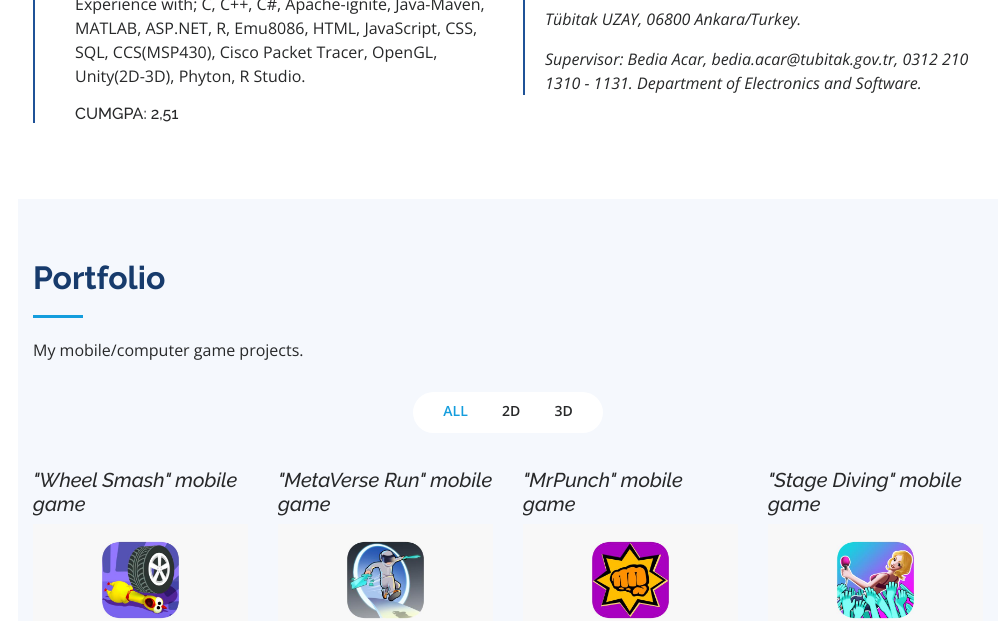
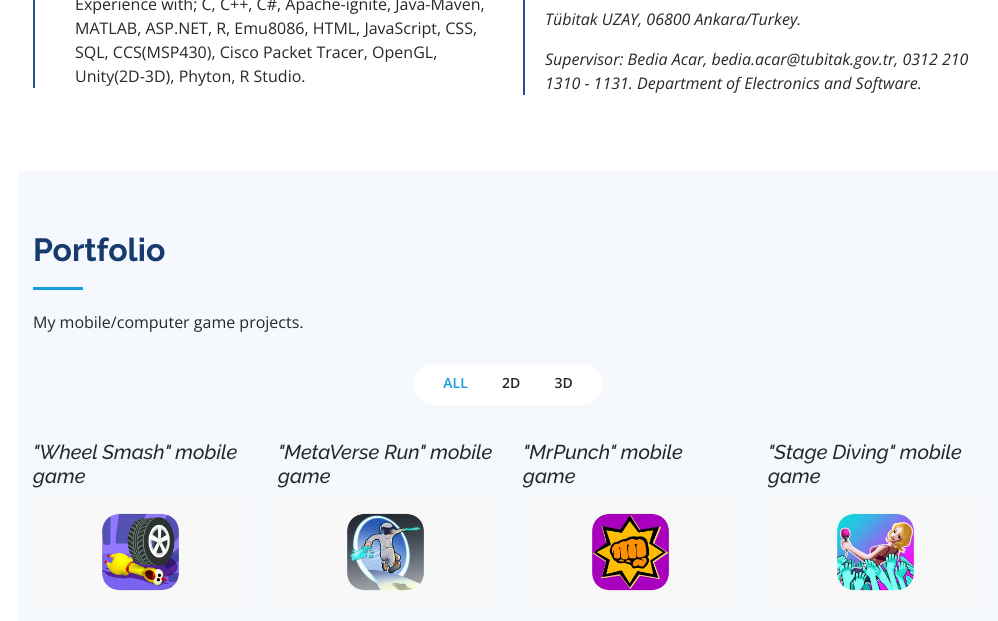
Before and after one commit to kurumsaleyup/kurumsaleyup.github.io, a plain HTML site: page index.html in a window 1280 px wide. Shown: the part 2584-3205 px from the top of the page, without its empty margins (282-1280 px from the left). Drawn offline with nearby package versions, Linux system fonts and the light colour scheme.

Commit message:
CUMGPA deleted

```diff
--- a/index.html
+++ b/index.html
@@ -280,7 +280,6 @@
                 <p>English, Deutsch, Italian, Russian, Calculus, Biology, Physics, Ethics</p>
                 <li>Occupational</li>
                 <p>Innovative Game Design, Data Science, Data Mining, Object Oriented Programming, Data Structures. Experience with; C, C++, C#, Apache-ignite, Java-Maven, MATLAB, ASP.NET, R, Emu8086, HTML, JavaScript, CSS, SQL, CCS(MSP430), Cisco Packet Tracer, OpenGL, Unity(2D-3D), Phyton, R Studio.</p>
-                <h6>CUMGPA: 2,51</h6>
               </ul>
             </div>
           </div>
```
